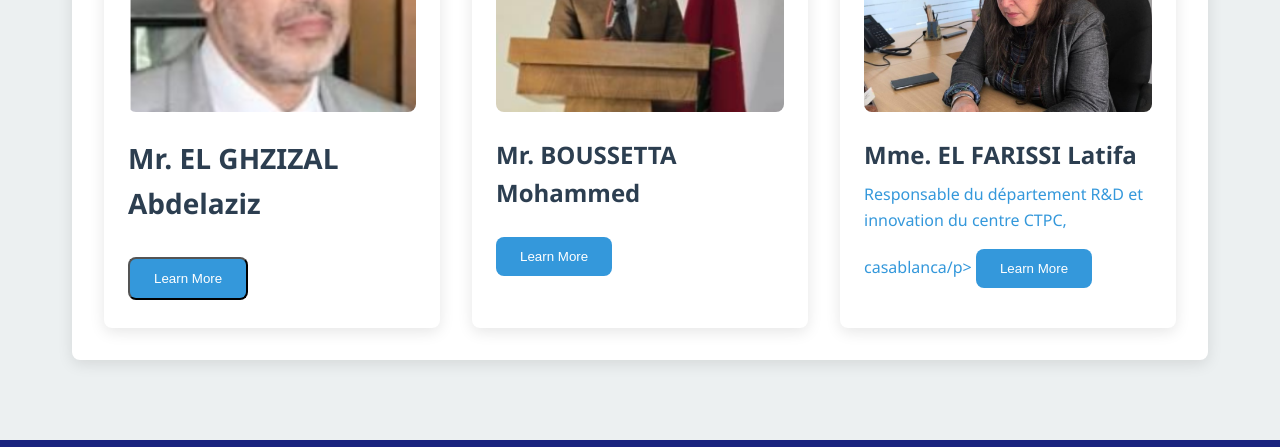
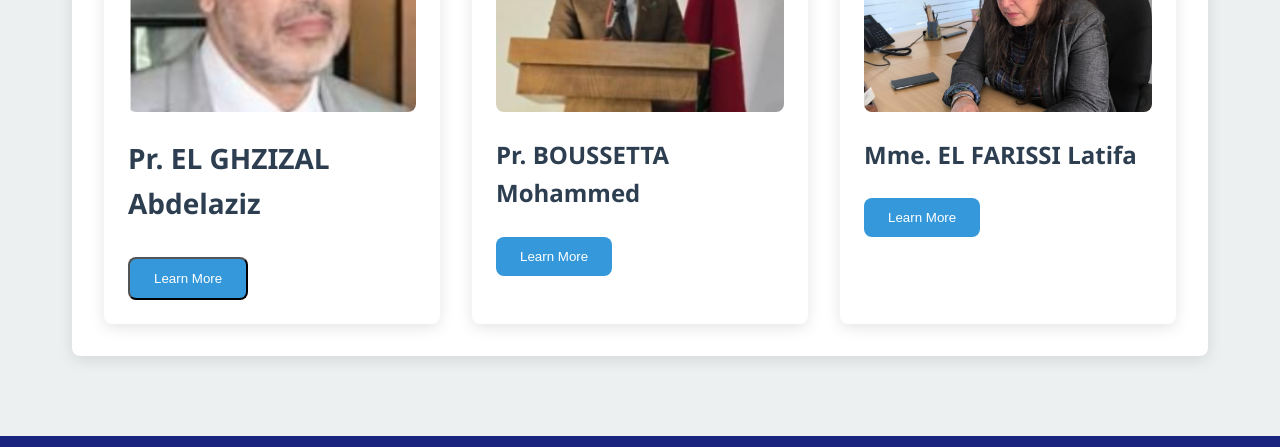
Before and after one commit to ayaa-26/jesi, a website: page intervenants.html in a window 1280 px wide. Shown: the part 2020-2467 px from the top of the page. Drawn offline with Linux system fonts and the light colour scheme.

Commit message:
Update intervenants.html

```diff
--- a/intervenants.html
+++ b/intervenants.html
@@ -230,7 +230,7 @@
                         <img src="images./g.jpg" alt="Pr. EL GHZIZAL Abdelaziz>
                     </div>
                     <div class="intervenant-info">
-                        <h3>Mr. EL GHZIZAL Abdelaziz</h3>
+                        <h3>Pr. EL GHZIZAL Abdelaziz</h3>
                         <button class="learn-more" onclick="toggleIntervenant(this)">Learn More</button>
                     </div>
                     <div class="intervenant-topic" style="display:none;">
@@ -251,7 +251,7 @@
                         <img src="images./bousetta.jpg" alt="Pr. BOUSSETTA Mohammed">
                     </div>
                     <div class="intervenant-info">
-                        <h3>Mr. BOUSSETTA Mohammed</h3>
+                        <h3>Pr. BOUSSETTA Mohammed</h3>
 
                         <button class="learn-more" onclick="toggleIntervenant(this)">Learn More</button>
                     </div>
@@ -284,7 +284,7 @@
                     </div>
                     <div class="intervenant-info">
                         <h3>Mme. EL FARISSI Latifa</h3>
-                        <p class="position"> Responsable du département R&D et innovation du centre CTPC, casablanca/p>
+
                         <button class="learn-more" onclick="toggleIntervenant(this)">Learn More</button>
                     </div>
                     <div class="intervenant-topic" style="display:none;">
```
